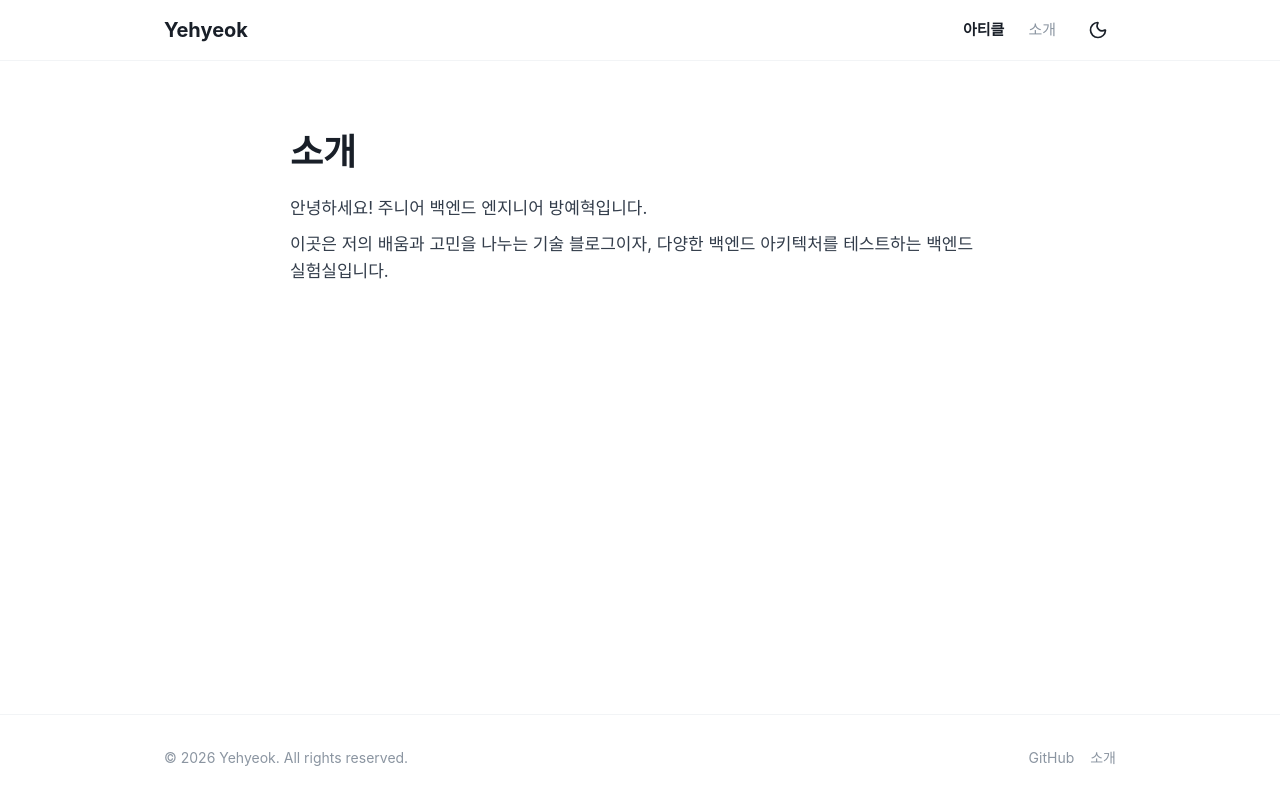
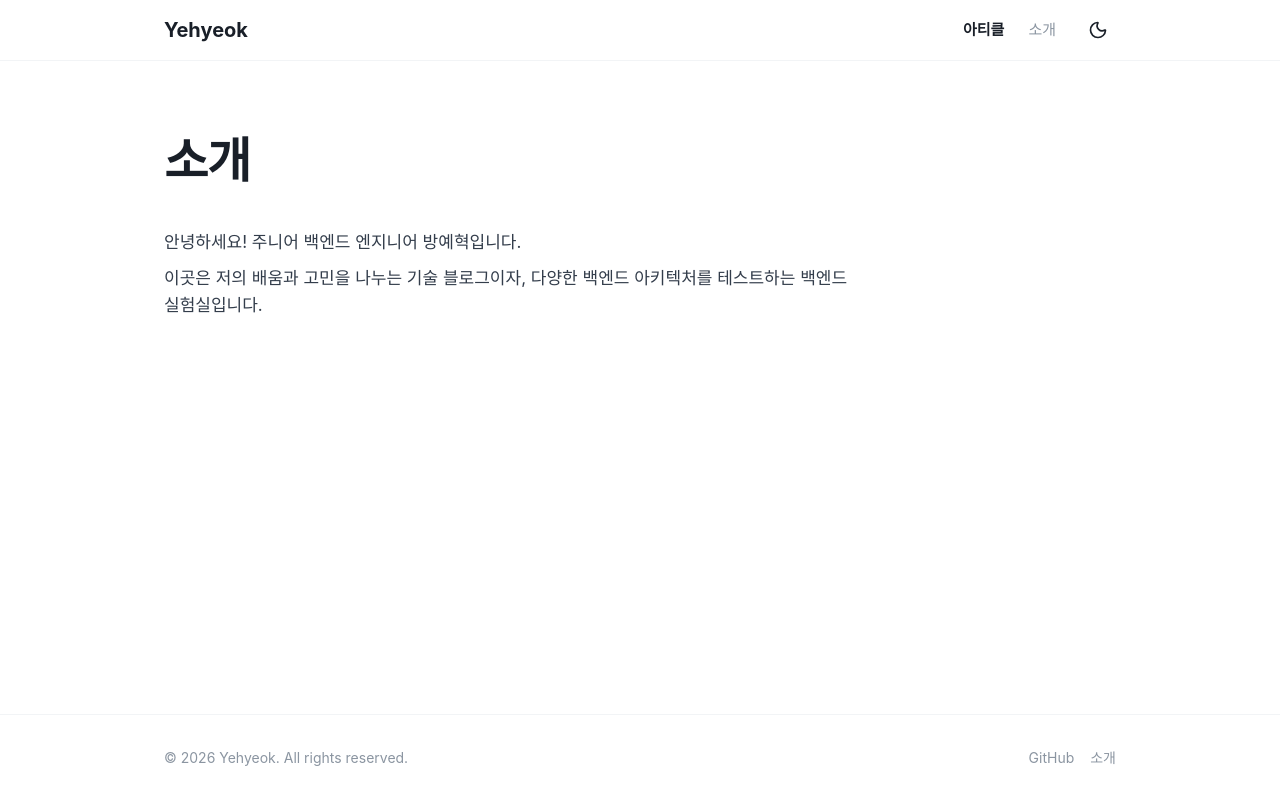
Before and after one commit to YehyeokBang/blog, a Next.js app in the folder frontend/: page /about in a window 1280 px wide. Built offline with nearby package versions, Linux system fonts and the light colour scheme; a web font is replaced by a local one.

Commit message:
refactor: align about page layout with articles page

```diff
--- a/frontend/app/about/page.tsx
+++ b/frontend/app/about/page.tsx
@@ -1,7 +1,10 @@
 export default function AboutPage() {
   return (
-    <div className="max-w-[700px] mx-auto py-xl">
-      <h1 className="text-display-lg font-bold text-ink mb-md">소개</h1>
+    <div className="w-full">
+      <div className="py-xl">
+        <h1 className="text-display-xl font-extrabold text-ink tracking-tight">소개</h1>
+      </div>
+      <div className="max-w-[700px]">
         <p className="text-body-lg text-body mb-sm leading-relaxed">
           안녕하세요! 주니어 백엔드 엔지니어 방예혁입니다.
         </p>
@@ -9,5 +12,6 @@ export default function AboutPage() {
           이곳은 저의 배움과 고민을 나누는 기술 블로그이자, 다양한 백엔드 아키텍처를 테스트하는 백엔드 실험실입니다.
         </p>
       </div>
+    </div>
   );
 }
```
Lines whose indentation alone changed are shown as unchanged.
